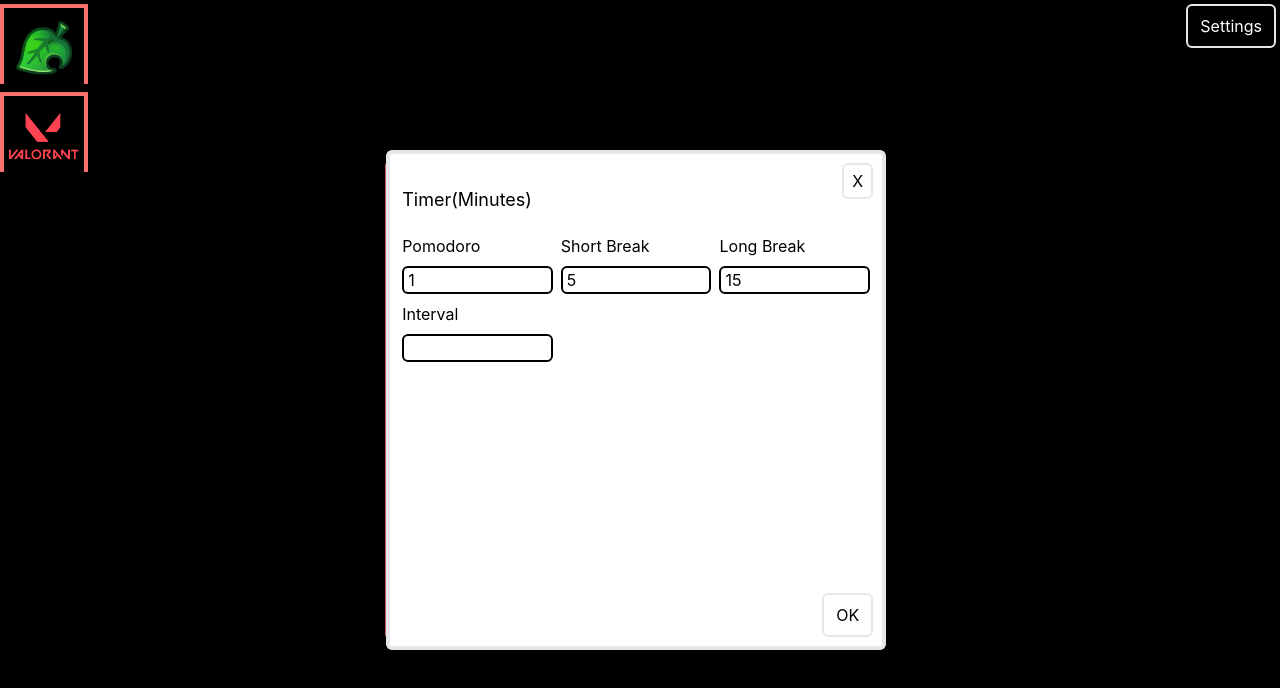
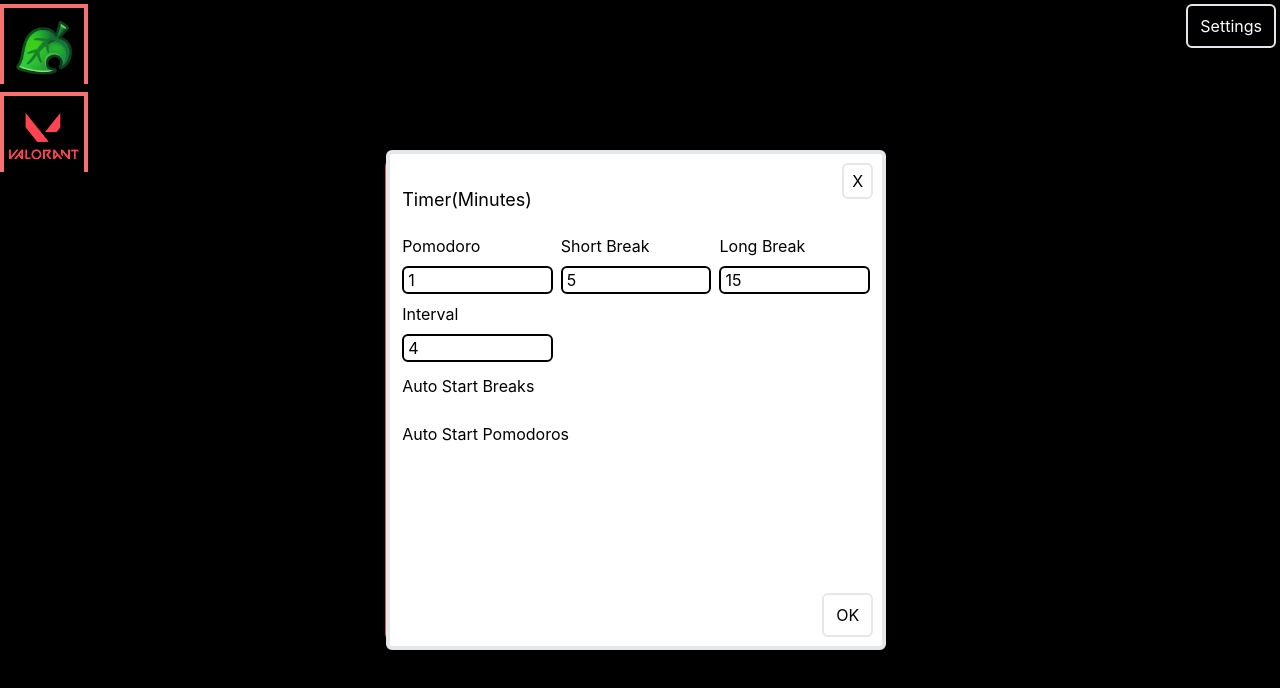
Before and after one commit to HappyHanSolo/React-Pomodoro, a React (Create React App) app: page / in a window 1280 px wide. Shown: the top 688 px of the page. Built offline with nearby package versions, Linux system fonts and the light colour scheme.

Commit message:
Finished useStates for Timers in Settings & Added Interval

```diff
--- a/src/App.js
+++ b/src/App.js
@@ -13,7 +13,8 @@ function App() {
   const [sTime, setSTime] = useState("05:00")
   const [lTime, setLTime] = useState("15:00")
   const [reset, setNewTimer] = useState(pTime)
-  const [timer, setTimer] = useState(pTime);
+  const [timer, setTimer] = useState(pTime)
+  const [interval, setInterval]= useState(4)
   const [sPlaylist, setSPlaylist] = useState([])
   const [pFPlaylist, setPFPlaylist]= useState([])
   const [bSPlaylist, setBSPlaylist]= useState([])
@@ -36,8 +37,9 @@ function App() {
           <TimerButton startStopButton={startStopButton} setSSButton={setSSButton} SSButton={SSButton} setTimer={setTimer} reset={reset} setNewTimer={setNewTimer} timer={timer} sPlaylist={sPlaylist}/>
         </section>
         <section>
-          <Settings pTime={pTime} sTime={sTime} lTime={lTime} setPTime={setPTime} setSTime={setSTime} setLTime={setLTime}/>
+          <Settings pTime={pTime} sTime={sTime} lTime={lTime} setPTime={setPTime} setSTime={setSTime} setLTime={setLTime} timer={timer} setTimer={setTimer} interval={interval} setInterval={setInterval}/>
         </section>
+
      </div>
   );
 
--- a/src/components/Settings.js
+++ b/src/components/Settings.js
@@ -2,15 +2,15 @@ import { useState } from "react"
 import Button from "./Button"
 
 
-function Settings({pTime, sTime, lTime, setPTime, setSTime, setLTime}){
+function Settings({timer, pTime, sTime, lTime, setPTime, setSTime, setLTime, setTimer, interval, setInterval}){
     let buttonCSS = 'py-2 px-3 m-1 rounded-md text-white border-2 relative'
     const [menuToggle, setMenuToggle] = useState(false)
     let menuVCSS = "p-3 border-4 visible w-[500px] h-[500px] rounded-md absolute top-[50%] left-[49.7%] -translate-x-1/2 translate-y-[-50%] bg-white z-10"
     let menuIVCSS = "text-white border-4 invisible w-[40vw] rounded-md absolute inset-[30%]"
     let menuVisibility = (menuToggle === true) ?  menuIVCSS : menuVCSS
-
     let currentTimers = [pTime, sTime, lTime]
     let newTimes = []
+    let newInterval = interval ;
     function newStringTime(){
         for (let i=0; i<currentTimers.length; i++){
             let colon = currentTimers[i].indexOf(":");
@@ -19,12 +19,13 @@ function Settings({pTime, sTime, lTime, setPTime, setSTime, setLTime}){
         }
     }
     newStringTime()
-    function changeTime(event){
+    function changeValue(event){
         let value = event.target.value
         let id = event.target.id
         return id === "PQuantity" ? newTimes[0]=value
             : id === "SQuantity" ? newTimes[1]=value
             : id === "LQuantity" ? newTimes[2]=value
+            : id === "Interval" ? newInterval= parseInt(value)
             : null;
         }
 
@@ -36,27 +37,53 @@ function Settings({pTime, sTime, lTime, setPTime, setSTime, setLTime}){
     }
 
 
-    function updateTimers(setPTime, setSTime, setLTime){
+    function updateSettings(){
+        if (newTimes.length === 0){
+            if (newInterval !== interval){
+                setInterval(newInterval)
+            }
+            setMenuToggle(!menuToggle)
+        } else {
+            let finalTimeUpdate = []
             for (let t = 0; t<currentTimers.length;t++){
                     let minute = "0"
                     let seconds =":00"
+                    if (newTimes[t] !== undefined){
                         let newStringTime = (newTimes[t].length===1) ? minute.concat(newTimes[t], seconds)
                             : (newTimes[t].length === 2) ? newTimes[t].concat(seconds)
                             : null;
-            if (t===0){
-                setPTime(newStringTime)
-            } else if(t===1){
-                setSTime(newStringTime)
-            } else if (t===2){
-                setLTime(newStringTime)
+                        finalTimeUpdate[t] = newStringTime
+                    } else {
+                        let timeToString = currentTimers[t].toString()
+                        let originalStringTime = (timeToString.length === 1) ? minute.concat(timeToString,seconds)
+                        : (timeToString.length === 2) ? timeToString.concat(seconds)
+                        : null;
+                        finalTimeUpdate[t] = originalStringTime
                     }
+                    if (t === 0){
+                        setPTime(finalTimeUpdate[t])
+                        if (timer === pTime){
+                            setTimer(finalTimeUpdate[t])
+                        }
+                    } else if (t === 1) {
+                        setSTime(finalTimeUpdate[t])
+                        if (timer === sTime){
+                            setTimer(finalTimeUpdate[t])
+                        }
+                    } else if (t === 2){
+                        setLTime(finalTimeUpdate[t])
+                        if (timer === lTime){
+                            setTimer(finalTimeUpdate[t])
+                        }
+                    }
+
+                }
+            if (newInterval !== interval){
+                setInterval(newInterval)
             }
             setMenuToggle(!menuToggle)
         }
-
-
-
-
+    }
 
     function displaySettings() {
         return (
@@ -64,15 +91,19 @@ function Settings({pTime, sTime, lTime, setPTime, setSTime, setLTime}){
                 <h1 className="text-lg py-[20px]">Timer(Minutes)</h1>
                 <form className="grid grid-cols-3 gap-2 relative">
                     <label htmlFor="Pomodoro">Pomodoro</label>
-                    <input className="border-black rounded-md border-2 col-start-1 px-1" type="number" name="Pomodoro" id="PQuantity" defaultValue={currentTimers[0]} onChange={changeTime}/>
+                    <input className="border-black rounded-md border-2 col-start-1 px-1" type="number" name="Pomodoro" id="PQuantity" min="1" defaultValue={currentTimers[0]} onChange={changeValue}/>
                     <label className="row-start-1 col-start-2" htmlFor="Short Break">Short Break</label>
-                    <input className="border-black rounded-md border-2 col-start-2 px-1" type="number" name="Short Break" id="SQuantity" defaultValue={currentTimers[1]} onChange={changeTime}/>
+                    <input className="border-black rounded-md border-2 col-start-2 px-1" type="number" name="Short Break" id="SQuantity" min="1" defaultValue={currentTimers[1]} onChange={changeValue}/>
                     <label className="row-start-1 col-start-3" htmlFor="Long Break">Long Break</label>
-                    <input className="border-black rounded-md border-2 row-start-2 px-1 col-start-3" type="number" name="Long Break" id="LQuantity" defaultValue={currentTimers[2]} onChange={changeTime}/>
+                    <input className="border-black rounded-md border-2 row-start-2 px-1 col-start-3" type="number" name="Long Break" min="1" id="LQuantity" defaultValue={currentTimers[2]} onChange={changeValue}/>
                     <label htmlFor="Interval">Interval</label>
-                    <input className="border-black rounded-md border-2 col-start-1 px-1" type="number" name="Interval" id="Interval"/>
+                    <input className="border-black rounded-md border-2 col-start-1 px-1" type="number" name="Interval" min="1" id="Interval" defaultValue={interval} onChange={changeValue}/>
                 </form>
-                    <Button buttonCSS={'py-2 px-3 m-1 rounded-md text-black border-2 absolute bottom-[5px] right-[5px]'} innerButtonText={"OK"} onClick={()=>{updateTimers(setPTime, setLTime, setSTime)}}/>
+                <section>
+                    <h1 className="py-3">Auto Start Breaks</h1>
+                    <h1 className="py-3">Auto Start Pomodoros</h1>
+                </section>
+                    <Button buttonCSS={'py-2 px-3 m-1 rounded-md text-black border-2 absolute bottom-[5px] right-[5px]'} innerButtonText={"OK"} onClick={()=>{updateSettings()}}/>
                    <Button buttonCSS={'py-1 px-2 m-1 rounded-md text-black border-2 absolute top-[5px] right-[5px]'} innerButtonText={'X'} onClick={()=>{closeMenu()}}/>
 
             </div>
```
Lines whose indentation alone changed are shown as unchanged.
